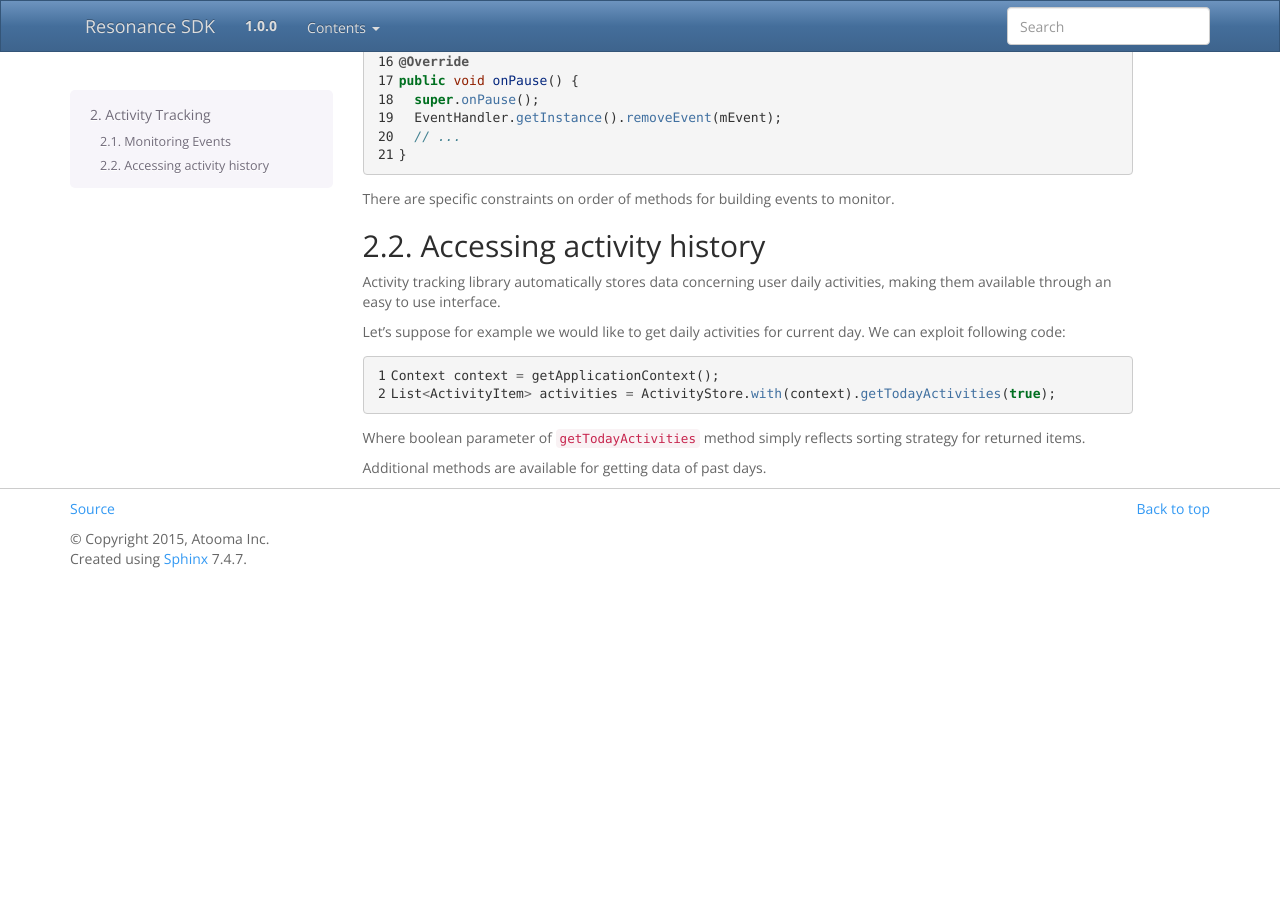
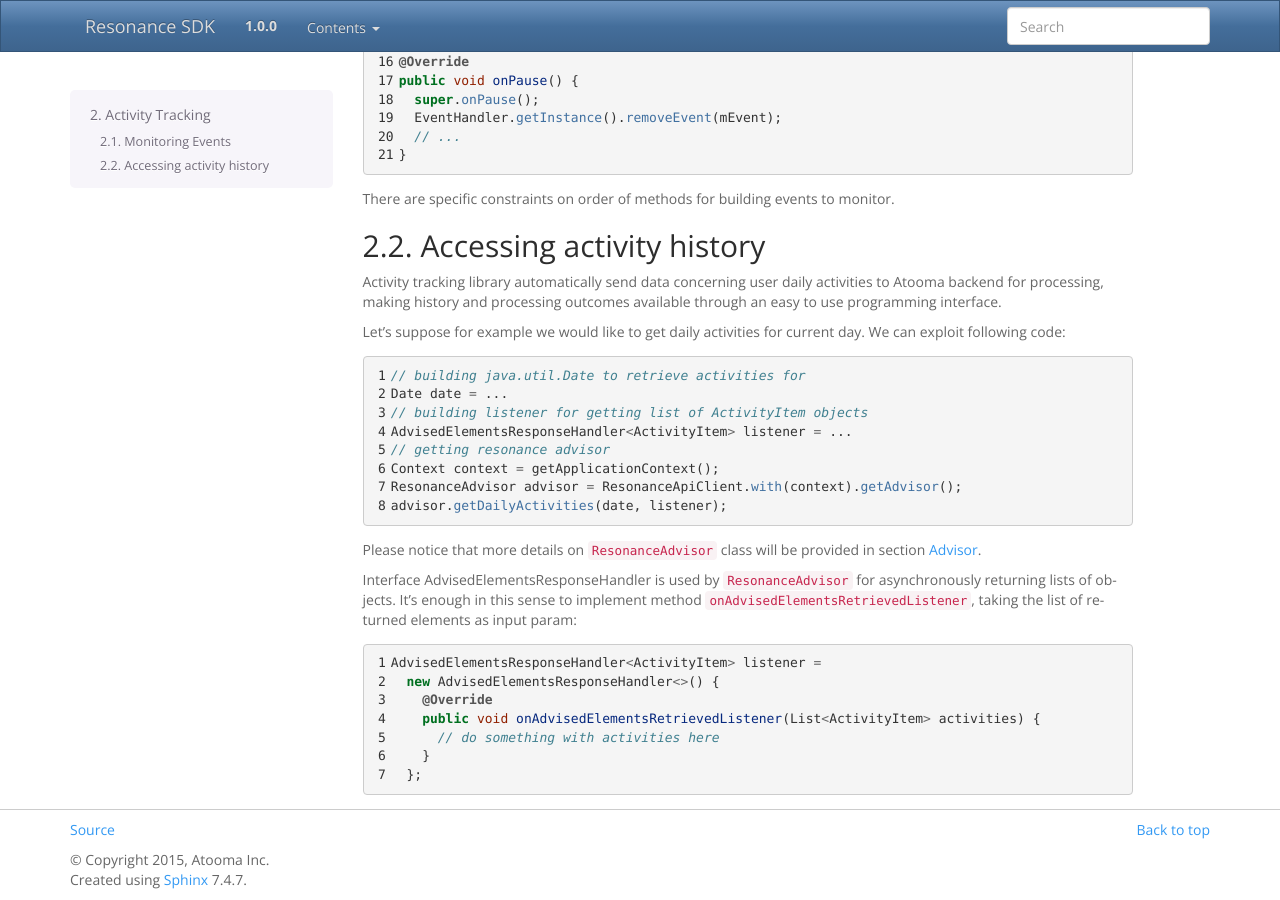
Before and after one commit to atooma/doc-resonance-sdk, a Sphinx documentation site: the page built from docs/source/activity.rst, in a window 1280 px wide and 900 px high, scrolled down 1357 px. Built offline with Sphinx 7.4.7, drawn with Linux system fonts in a browser that asks for light colours; before the commit the page ends 1936 px from its top, so only the background shows below that.

Commit message:
Updating part concerning access to activities history

```diff
--- a/docs/source/activity.rst
+++ b/docs/source/activity.rst
@@ -90,16 +90,33 @@
 Accessing activity history
 ^^^^^^^^^^^^^^^^^^^^^^^^^^^^^^^^^^^^^^^
 
-Activity tracking library automatically stores data concerning user daily activities, making them available through an easy to use interface.
+Activity tracking library automatically send data concerning user daily activities to Atooma backend for processing, making history and processing outcomes available through an easy to use programming interface.
 
 Let's suppose for example we would like to get daily activities for current day. We can exploit following code:
 
 .. code-block:: java
   :linenos:
 
+  // building java.util.Date to retrieve activities for
+  Date date = ...
+  // building listener for getting list of ActivityItem objects
+  AdvisedElementsResponseHandler<ActivityItem> listener = ...
+  // getting resonance advisor
   Context context = getApplicationContext();
-  List<ActivityItem> activities = ActivityStore.with(context).getTodayActivities(true);
+  ResonanceAdvisor advisor = ResonanceApiClient.with(context).getAdvisor();
+  advisor.getDailyActivities(date, listener);
 
-Where boolean parameter of ``getTodayActivities`` method simply reflects sorting strategy for returned items.
+Please notice that more details on ``ResonanceAdvisor`` class will be provided in section :ref:`resonance-advisor`.
 
-Additional methods are available for getting data of past days.
+Interface AdvisedElementsResponseHandler is used by ``ResonanceAdvisor`` for asynchronously returning lists of objects. It's enough in this sense to implement method ``onAdvisedElementsRetrievedListener``, taking the list of returned elements as input param:
+
+.. code-block:: java
+  :linenos:
+
+  AdvisedElementsResponseHandler<ActivityItem> listener =
+    new AdvisedElementsResponseHandler<>() {
+      @Override
+      public void onAdvisedElementsRetrievedListener(List<ActivityItem> activities) {
+        // do something with activities here
+      }
+    };
```
Also changed, not shown: docs/source/resonance.rst (+8 -0 lines).
